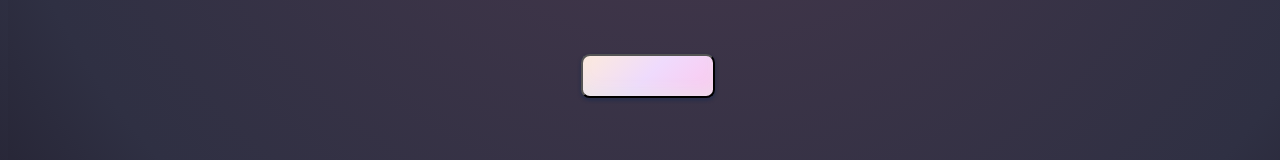
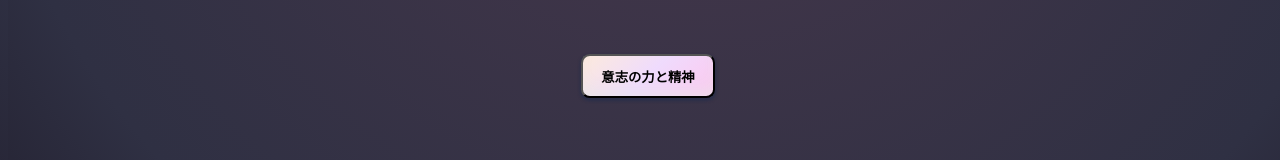
Before and after one commit to otabek201/profile, a plain HTML site: page index.html in a window 1280 px wide. Shown: the part 332-492 px from the top of the page. Drawn offline with Linux system fonts and the light colour scheme.

Commit message:
Update style.css

```diff
--- a/style.css
+++ b/style.css
@@ -137,7 +137,7 @@ button.active .shimmer::after {
 }
 
 button .text {
-    color: transparent;
+    color: black;
     background-clip: text;
     background-color: var(--bg);
     background-image: linear-gradient(120deg, transparent, hsla(var(--glow-hue), 100%, 80%, 0.66) 40%, hsla(var(--glow-hue), 100%, 90%, .9) 50%, transparent 52%);
```
